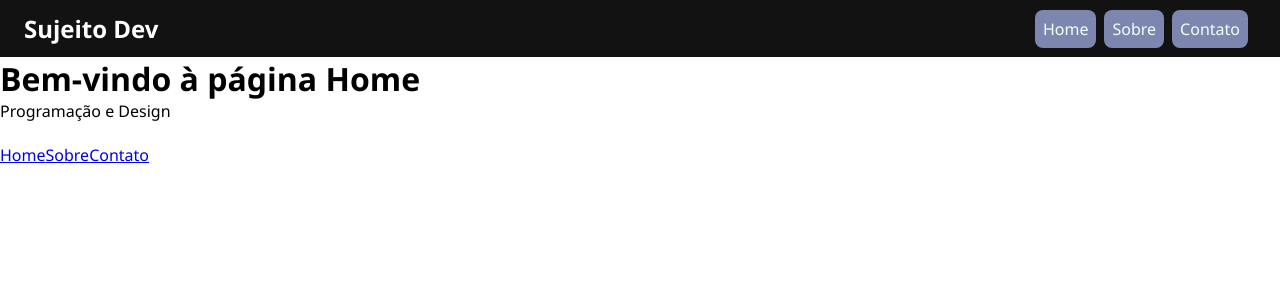
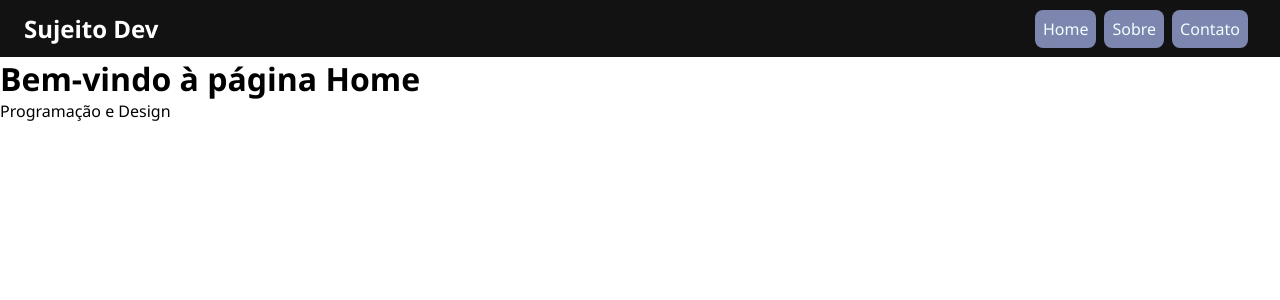
Before and after one commit to maleixorm/projeto-rotas, a React (Create React App) app: page / in a window 1280 px wide. Shown: the top 300 px of the page. Built offline with nearby package versions, Linux system fonts and the light colour scheme.

Commit message:
Removendo os links manuais para deixar somente no header da aplicação

```diff
--- a/src/pages/Contato/index.js
+++ b/src/pages/Contato/index.js
@@ -1,14 +1,9 @@
-import { Link } from "react-router-dom";
-
 function Contato() {
     return(
         <div>
             <h1>Página de Contato</h1>
             <p>Contato da Empresa X - (dd) xxxxx-xxxx</p>
             <br/>
-            <Link to="/">Home</Link>
-            <Link to="/sobre">Sobre</Link>
-            <Link to="/contato">Contato</Link>
         </div>
     )
 }
--- a/src/pages/Home/index.js
+++ b/src/pages/Home/index.js
@@ -1,14 +1,9 @@
-import { Link } from 'react-router-dom';
-
 function Home() {
   return (
     <div>
       <h1>Bem-vindo à página Home</h1>
       <p>Programação e Design</p>
       <br/>
-      <Link to="/">Home</Link>
-      <Link to="/sobre">Sobre</Link>
-      <Link to="/contato">Contato</Link>
     </div>
   );
 }
--- a/src/pages/Sobre/index.js
+++ b/src/pages/Sobre/index.js
@@ -1,13 +1,8 @@
-import { Link } from "react-router-dom";
-
 function Sobre() {
   return (
     <div>
       <h1>Página sobre a empresa</h1>
       <br/>
-      <Link to="/">Home</Link>
-      <Link to="/sobre">Sobre</Link>
-      <Link to="/contato">Contato</Link>
     </div>
   );
 }
```
